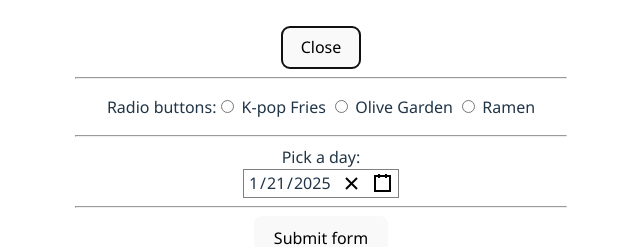
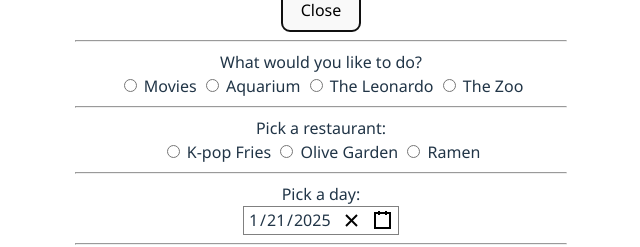
Before and after one commit to b3hold23/Valentine, a React (Vite) app: page /date in a window 1280 px wide. Both pictures are taken after a click on the button "❤️ Click here to start planning your date ❤️". Shown: the part 473-720 px from the top of the page, without its empty margins (319-959 px from the left). Built offline with nearby package versions, Linux system fonts and the light colour scheme.

Commit message:
completed form

```diff
--- a/src/components/DateForm.jsx
+++ b/src/components/DateForm.jsx
@@ -3,7 +3,7 @@ import { DatePicker } from "react-date-picker";
 
 import '../Calendar.css';
 import 'react-date-picker/dist/DatePicker.css';
-// import 'react-calendar/dist/Calendar.css';
+
 
 const DateNight = () => {
     const [dateBtn, startDateBtn] = useState(false);
@@ -43,12 +43,20 @@ export default DateNight;
       <form method="post" onSubmit={handleSubmit}>
         <div>
         <hr />
-        <p>
-          Radio buttons:
+        <header>
+          What would you like to do?
+        </header>
+          <label><input type="radio" name="activityRadio" value="Movies"/> Movies </label>
+          <label><input type="radio" name="activityRadio" value="Aquarium"/> Aquarium </label>
+          <label><input type="radio" name="activityRadio" value="The Leonardo" /> The Leonardo </label>
+          <label><input type="radio" name="activityRadio" value="Zoo" /> The Zoo </label>
+        <hr />
+        <header>
+            Pick a restaurant:
+        </header>
           <label><input type="radio" name="myRadio" value="K-pop Fries" /> K-pop Fries </label>
           <label><input type="radio" name="myRadio" value="Olive Garden"  /> Olive Garden </label>
-          <label><input type="radio" name="myRadio" value="Ramen" /> Ramen</label>
-        </p>
+          <label><input type="radio" name="myRadio" value="Ramen" /> Ramen </label>
         <hr />
             <header>
             Pick a day:
--- a/src/pages/Date.jsx
+++ b/src/pages/Date.jsx
@@ -11,8 +11,6 @@ const DatePlan = () => {
 
         <h1>Initial wording test</h1>
         <DateNight />
-
-
         </>
     )
 }
```
